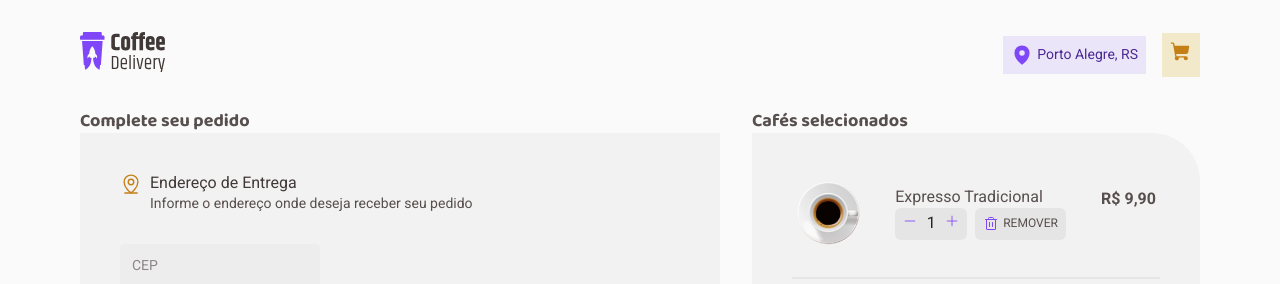
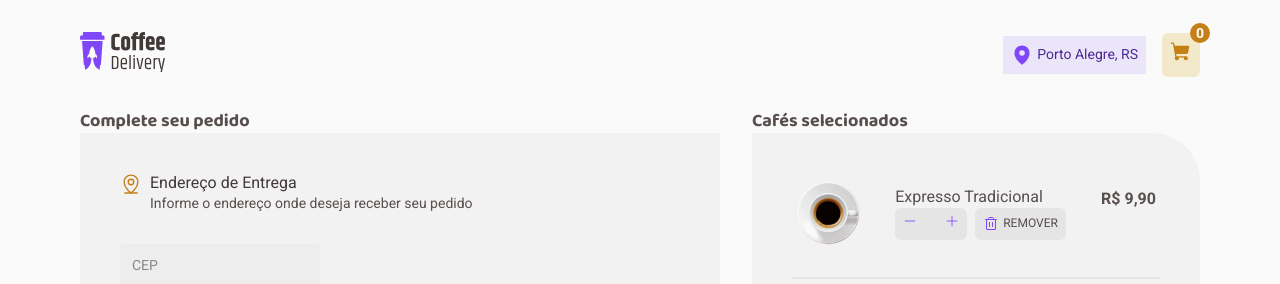
Before and after one commit to jaon82/react-coffee-delivery, a React (Vite) app: page /order in a window 1280 px wide. Shown: the top 284 px of the page. Built offline with nearby package versions, Linux system fonts and the light colour scheme.

Commit message:
Add item to cart

```diff
--- a/src/App.tsx
+++ b/src/App.tsx
@@ -1,6 +1,7 @@
 import { BrowserRouter } from "react-router-dom";
 import { ThemeProvider } from "styled-components";
 import Router from "./Router";
+import { OrderContextProvider } from "./contexts/OrderContext";
 import { GlobalStyle } from "./styles/global";
 import { defaultTheme } from "./styles/themes/default";
 
@@ -9,7 +10,9 @@ function App() {
     <ThemeProvider theme={defaultTheme}>
       <GlobalStyle />
       <BrowserRouter>
-        <Router />
+        <OrderContextProvider>
+          <Router />
+        </OrderContextProvider>
       </BrowserRouter>
     </ThemeProvider>
   );
--- a/src/components/Card/index.tsx
+++ b/src/components/Card/index.tsx
@@ -11,9 +11,12 @@ import {
 } from "./styles";
 
 import { ShoppingCart } from "phosphor-react";
+import { useState } from "react";
+import useOrder from "../../hooks/useOrder";
 import NumberInput from "../NumberInput";
 
 interface Coffee {
+  id: number;
   image: string;
   types: string[];
   name: string;
@@ -24,12 +27,31 @@ interface CardProps {
   coffee: Coffee;
 }
 export default function Card({ coffee }: CardProps) {
+  const [quantity, setQuantity] = useState(1);
+  const { addItem } = useOrder();
+  const [isItemAdded, setItemAdded] = useState(false);
+
+  const decreaseQuantity = () => {
+    setQuantity((state) => state - 1);
+  };
+
+  const increaseQuantity = () => {
+    setQuantity((state) => state + 1);
+  };
+
+  const handleAddItem = (coffeeId: number, quantity: number) => {
+    addItem(coffeeId, quantity);
+    setItemAdded(true);
+  };
+
+  const totalPrice = coffee.price * quantity;
+
   return (
     <CardContainer>
       <img src={coffee.image} width={120} />
       <TagsContainer>
         {coffee.types.map((type) => (
-          <CoffeeTag>{type}</CoffeeTag>
+          <CoffeeTag key={type}>{type}</CoffeeTag>
         ))}
       </TagsContainer>
       <CoffeeName>{coffee.name}</CoffeeName>
@@ -38,12 +60,19 @@ export default function Card({ coffee }: CardProps) {
         <div>
           <Currency>R$</Currency>
           <Price>
-            {coffee.price.toLocaleString("pt-BR", { minimumFractionDigits: 2 })}
+            {totalPrice.toLocaleString("pt-BR", { minimumFractionDigits: 2 })}
           </Price>
         </div>
         <div>
-          <NumberInput />
-          <CartButton>
+          <NumberInput
+            quantity={quantity}
+            handleDecreaseQuantity={decreaseQuantity}
+            handleIncreaseQuantity={increaseQuantity}
+          />
+          <CartButton
+            onClick={() => handleAddItem(coffee.id, quantity)}
+            disabled={isItemAdded}
+          >
             <ShoppingCart size={22} weight="fill" />
           </CartButton>
         </div>
--- a/src/components/Card/styles.ts
+++ b/src/components/Card/styles.ts
@@ -71,4 +71,9 @@ export const CartButton = styled.button`
   &:hover {
     background-color: ${(props) => props.theme.purple};
   }
+
+  &:disabled {
+    background-color: ${(props) => props.theme.purple};
+    cursor: not-allowed;
+  }
 `;
--- a/src/components/Cart/index.tsx
+++ b/src/components/Cart/index.tsx
@@ -1,11 +1,20 @@
 import { ShoppingCart } from "phosphor-react";
 
-import { CartContainer } from "./styles";
+import { Link } from "react-router-dom";
+import useOrder from "../../hooks/useOrder";
+import { CartContainer, ItemsCounter } from "./styles";
 
 export default function Cart() {
+  const { items } = useOrder();
+
+  const quantity = items.length;
+
   return (
     <CartContainer>
-      <ShoppingCart size={22} weight="fill" />
+      <Link to="order">
+        <ShoppingCart size={22} weight="fill" />
+        <ItemsCounter>{quantity}</ItemsCounter>
+      </Link>
     </CartContainer>
   );
 }
--- a/src/components/Cart/styles.ts
+++ b/src/components/Cart/styles.ts
@@ -1,10 +1,29 @@
 import styled from "styled-components";
+import { mixins } from "../../styles/mixins";
 
 export const CartContainer = styled.div`
+  position: relative;
   padding: 0.5rem;
   background-color: ${(props) => props.theme["yellow-light"]};
+  border-radius: 6px;
 
   svg {
     color: ${(props) => props.theme["yellow-dark"]};
   }
 `;
+
+export const ItemsCounter = styled.span`
+  width: 20px;
+  height: 20px;
+  display: flex;
+  justify-content: center;
+  align-items: center;
+  background-color: ${(props) => props.theme["yellow-dark"]};
+  border-radius: 10px;
+  position: absolute;
+  top: -10px;
+  right: -10px;
+  color: ${(props) => props.theme["white"]};
+  ${mixins.fonts.textS}
+  font-weight: bold;
+`;
--- a/src/components/Header/styles.ts
+++ b/src/components/Header/styles.ts
@@ -11,7 +11,7 @@ export const HeaderContainer = styled.div`
     align-items: center;
     gap: 1rem;
 
-    a {
+    > a {
       display: flex;
       align-items: center;
       gap: 0.25rem;
--- a/src/components/NumberInput/index.tsx
+++ b/src/components/NumberInput/index.tsx
@@ -1,14 +1,23 @@
 import { Minus, Plus } from "phosphor-react";
 import { CountButton, NumberInputContainer } from "./styles";
 
-export default function NumberInput() {
+interface NumberInputProps {
+  quantity: number;
+  handleDecreaseQuantity: () => void;
+  handleIncreaseQuantity: () => void;
+}
+export default function NumberInput({
+  quantity,
+  handleDecreaseQuantity,
+  handleIncreaseQuantity,
+}: NumberInputProps) {
   return (
     <NumberInputContainer>
-      <CountButton>
+      <CountButton onClick={handleDecreaseQuantity} disabled={quantity === 1}>
         <Minus size={14} />
       </CountButton>
-      <span>1</span>
-      <CountButton>
+      <span>{quantity}</span>
+      <CountButton onClick={handleIncreaseQuantity}>
         <Plus size={14} />
       </CountButton>
     </NumberInputContainer>
--- /dev/null
+++ b/src/contexts/OrderContext.tsx
@@ -0,0 +1,50 @@
+import { ReactNode, createContext, useState } from "react";
+
+interface Item {
+  id: number;
+  quantity: number;
+}
+interface Order {
+  items: Item[];
+}
+interface OrderContextProps {
+  items: Item[];
+  orders: Order[];
+  addItem: (itemId: number, quantity: number) => void;
+}
+
+export const OrderContext = createContext({} as OrderContextProps);
+
+interface OrderContextProviderProps {
+  children: ReactNode;
+}
+export function OrderContextProvider({ children }: OrderContextProviderProps) {
+  const [items, setItems] = useState<Item[]>([]);
+  const [orders, setOrders] = useState<Order[]>([]);
+
+  const addItem = (id: number, quantity: number) => {
+    setItems((state) => [
+      ...state,
+      {
+        id,
+        quantity,
+      },
+    ]);
+  };
+
+  console.log(items);
+
+  const removeItem = () => {};
+
+  const incrementItemQuantity = () => {};
+
+  const decrementItemQuantity = () => {};
+
+  const confirmOrder = () => {};
+
+  return (
+    <OrderContext.Provider value={{ items, orders, addItem }}>
+      {children}
+    </OrderContext.Provider>
+  );
+}
--- /dev/null
+++ b/src/hooks/useOrder.tsx
@@ -0,0 +1,7 @@
+import { useContext } from "react";
+import { OrderContext } from "../contexts/OrderContext";
+
+export default function useOrder() {
+  const orderContext = useContext(OrderContext);
+  return orderContext;
+}
```
